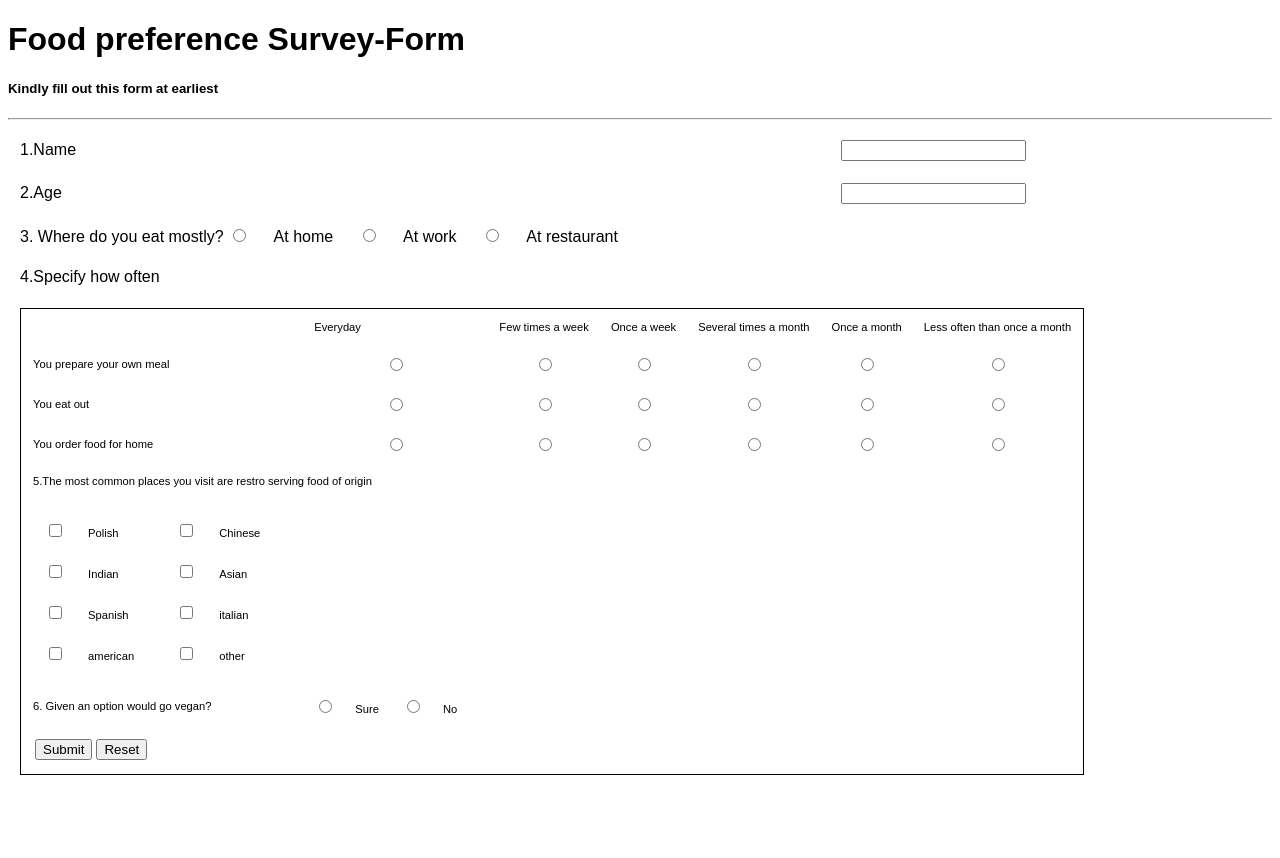
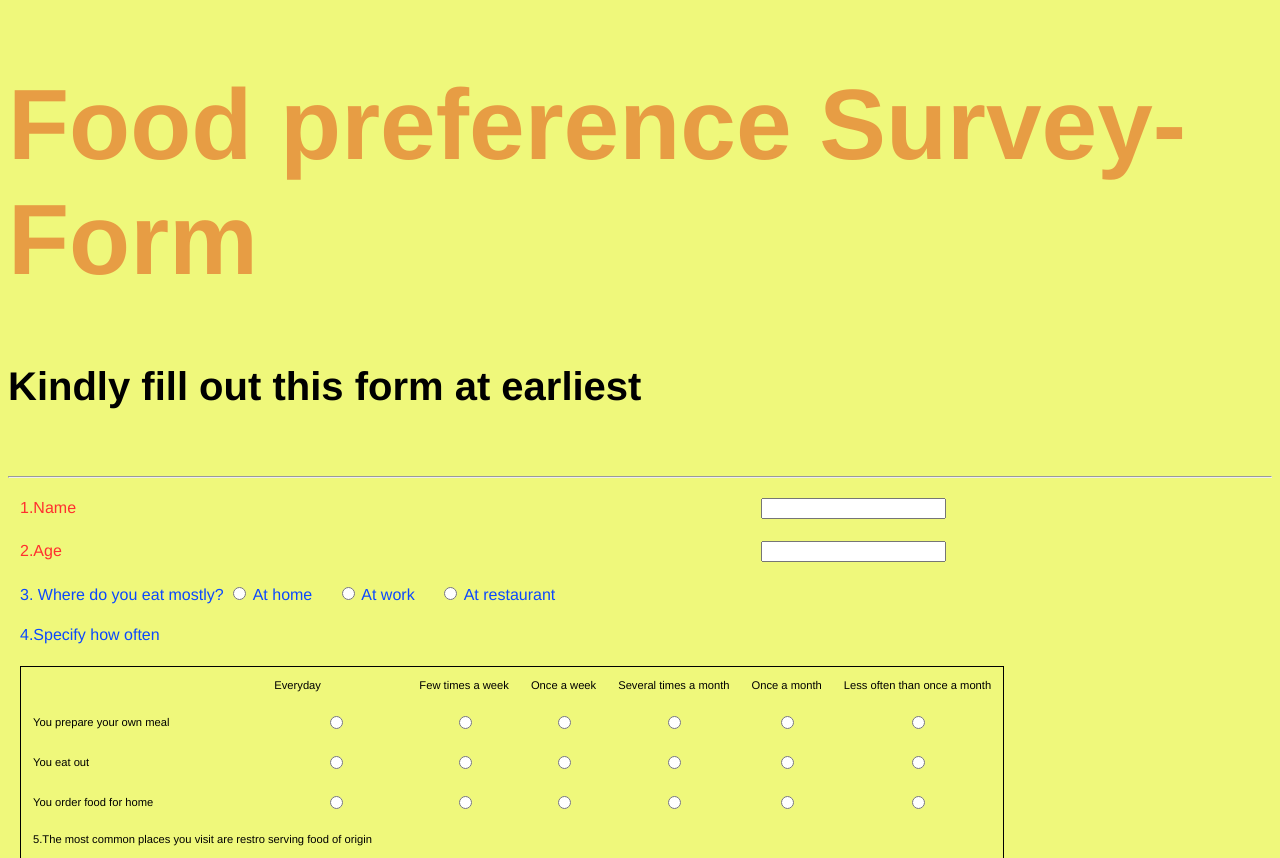
Before and after one commit to amar2909/Food-pref, a plain HTML site: page index.html in a window 1280 px wide. Shown: the top 858 px of the page. Before the commit the page ends 800 px from the top, so only its background shows below. Drawn offline with Linux system fonts and the light colour scheme.

Commit message:
Update index.html

```diff
--- a/index.html
+++ b/index.html
@@ -8,7 +8,8 @@
   <title>Document</title>
   <style>
     body {
-      font-family: sans-serif;
+      font-family: 'Franklin Gothic Medium', 'Arial Narrow', Arial, sans-serif;
+      background-color: rgb(239, 248, 123);
     }
 
     th,
@@ -17,32 +18,43 @@
     }
 
     label {
-      margin: 20px;
+      margin-right: 20px;
+
     }
 
     button {
 
       margin: 2px;
     }
+    .head{
+      font-size: 100px;
+      color: rgb(231, 157, 68);
+    }
+    h5{
+      font-size: 40px;
+    }
+    .tab1{
+      font-size: 50px;
+    }
   </style>
 </head>
 
 <body>
-  <h1>Food preference Survey-Form</h1>
-  <h5>Kindly fill out this form at earliest</h5>
+  <h1 class="head">Food preference Survey-Form</h1>
+  <h5 > Kindly fill out this form at earliest</h5>
   <hr />
   <form action="" method="post">
     <table>
       <tr>
-        <td>1.Name</td>
+        <td style="color: rgb(255, 47, 47);">1.Name</td>
         <td><input type="text" name="user" /></td>
       </tr>
       <tr>
-        <td>2.Age</td>
+        <td style="color: rgb(255, 47, 47);">2.Age</td>
         <td><input type="number" min="13" /></td>
       </tr>
       <tr>
-        <td>
+        <td style="color:rgb(11, 72, 255);">
           3. Where do you eat mostly?
           <input type="radio" name="location" id="home" value="home" />
           <label for="home">At home</label>
@@ -53,14 +65,15 @@
         </td>
       </tr>
       <tr>
-        <td colspan="2">4.Specify how often</td>
+        <td colspan="2" style="color:rgb(11, 72, 255);">4.Specify how often</td>
       </tr>
       <tr>
         <td colspan="2">
-          <table style="font-size: 0.7em; border: 1px solid;">
+          <table style="font-size: 0.7em; border: 1px solid;" class="tab1">
             <thead>
               <tr>
-                <th>
+
+                  <th></th>
 
                 <td>Everyday</td>
                 <td>Few times a week</td>
@@ -68,7 +81,7 @@
                 <td>Several times a month</td>
                 <td>Once a month</td>
                 <td>Less often than once a month</td>
-                </th>
+
         </td>
       </tr>
       </tr>
```
